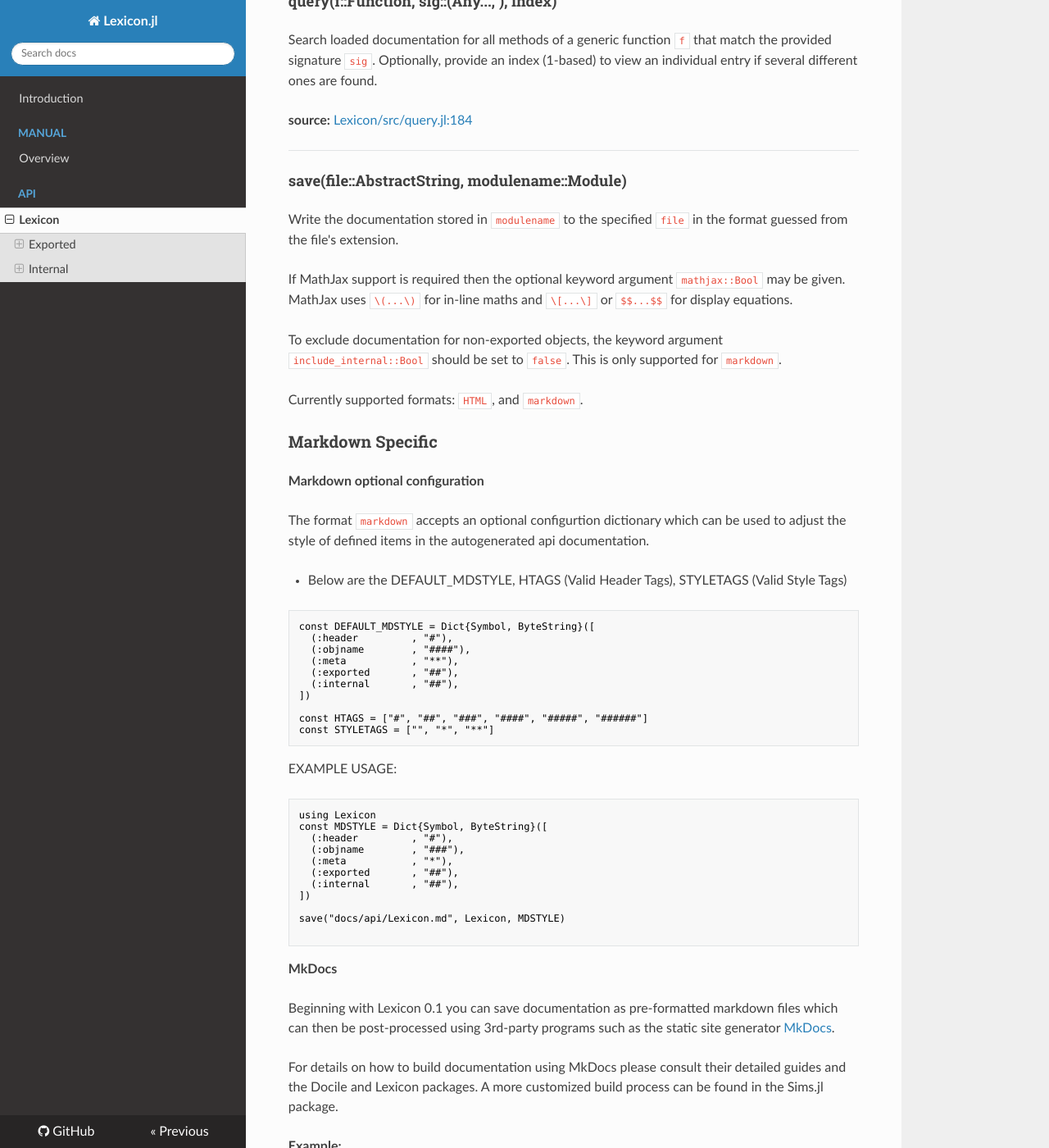
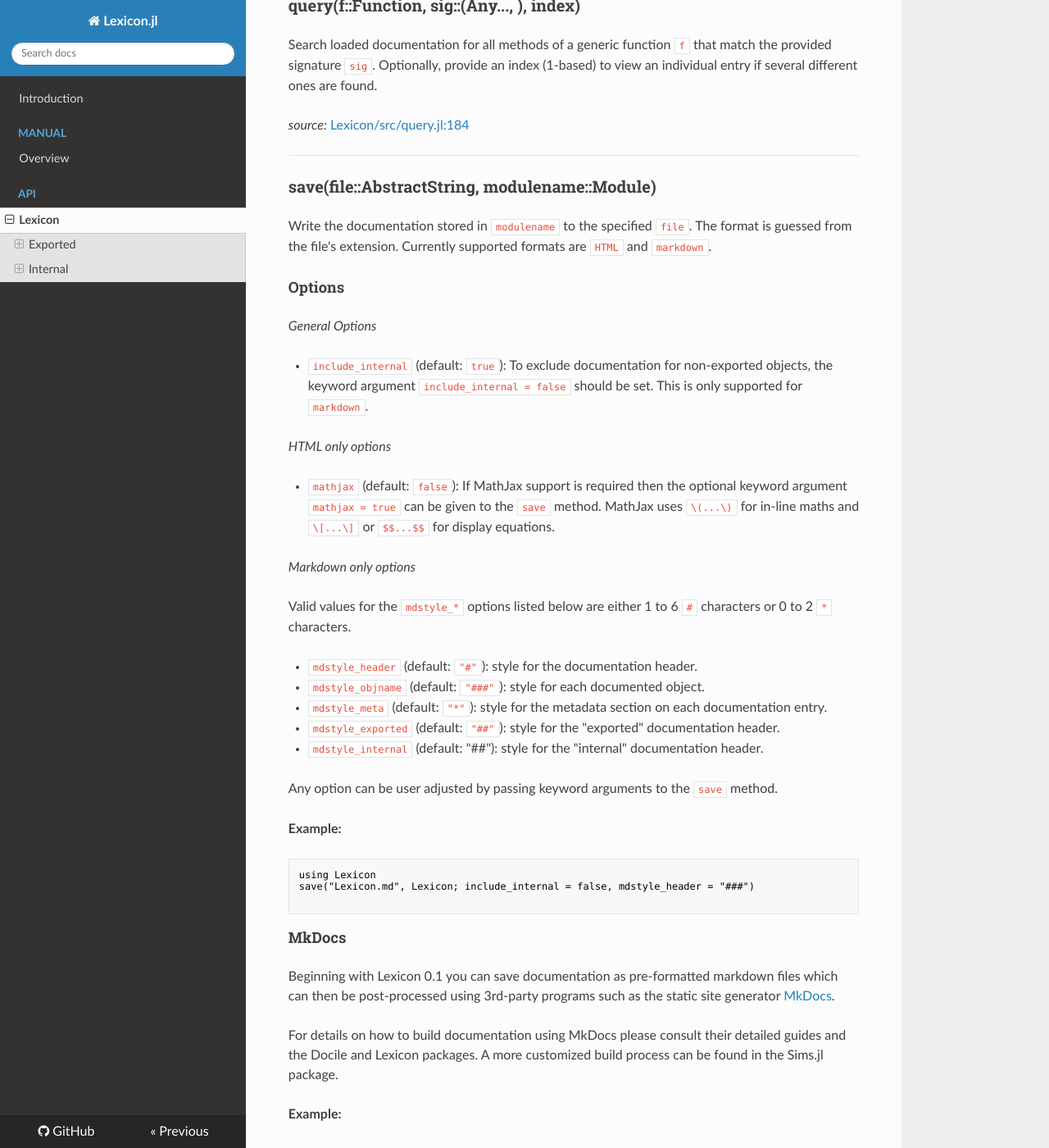
Before and after one commit to MichaelHatherly/Lexicon.jl, an MkDocs documentation site: the page built from docs/api/Lexicon.md, in a window 1280 px wide and 1400 px high, scrolled down 831 px. Shown: the whole window at 82% size. Built offline with MkDocs 1.6.1, drawn with Linux system fonts in a browser that asks for light colours; nearby versions of some CDN libraries; old or Windows-style settings are respelled for this version of MkDocs; some of the changed text lies outside the part shown.

Commit message:
Move documentation for `save` into an external file.

````diff
--- a/docs/api/Lexicon.md
+++ b/docs/api/Lexicon.md
@@ -3,7 +3,7 @@
 ## Exported
 ---
 
-#### doctest(modname::Module)
+### doctest(modname::Module)
 Run code blocks in the docstrings of the specified module `modname` and return
 a `Summary` of the results.
 
@@ -17,90 +17,78 @@
 ```
 
 
-**source:**
-[Lexicon/src/doctest.jl:101](https://github.com/MichaelHatherly/Lexicon.jl/tree/225931056383cf9ef922e60d15339d49db73725e/src/doctest.jl#L101)
+*source:*
+[Lexicon/src/doctest.jl:101](https://github.com/MichaelHatherly/Lexicon.jl/tree/69c4638bf8646d8060a7b664ee8281a286dc1009/src/doctest.jl#L101)
 
 ---
 
-#### query(f::Function, sig::(Any..., ))
+### query(f::Function, sig::(Any..., ))
 Search loaded documentation for all methods of a generic function `f` that match
 the provided signature `sig`. Optionally, provide an index (1-based) to view an
 individual entry if several different ones are found.
 
 
-**source:**
-[Lexicon/src/query.jl:184](https://github.com/MichaelHatherly/Lexicon.jl/tree/225931056383cf9ef922e60d15339d49db73725e/src/query.jl#L184)
+*source:*
+[Lexicon/src/query.jl:184](https://github.com/MichaelHatherly/Lexicon.jl/tree/69c4638bf8646d8060a7b664ee8281a286dc1009/src/query.jl#L184)
 
 ---
 
-#### query(f::Function, sig::(Any..., ), index)
+### query(f::Function, sig::(Any..., ), index)
 Search loaded documentation for all methods of a generic function `f` that match
 the provided signature `sig`. Optionally, provide an index (1-based) to view an
 individual entry if several different ones are found.
 
 
-**source:**
-[Lexicon/src/query.jl:184](https://github.com/MichaelHatherly/Lexicon.jl/tree/225931056383cf9ef922e60d15339d49db73725e/src/query.jl#L184)
+*source:*
+[Lexicon/src/query.jl:184](https://github.com/MichaelHatherly/Lexicon.jl/tree/69c4638bf8646d8060a7b664ee8281a286dc1009/src/query.jl#L184)
 
 ---
 
-#### save(file::AbstractString, modulename::Module)
-Write the documentation stored in `modulename` to the specified `file`
-in the format guessed from the file's extension.
+### save(file::AbstractString, modulename::Module)
+Write the documentation stored in `modulename` to the specified `file`.
+The format is guessed from the file's extension. Currently supported formats
+are `HTML` and `markdown`.
 
-If MathJax support is required then the optional keyword argument
-`mathjax::Bool` may be given. MathJax uses `\(...\)` for in-line maths
-and `\[...\]` or `$$...$$` for display equations.
+#### Options
 
-To exclude documentation for non-exported objects, the keyword argument
-`include_internal::Bool` should be set to `false`. This is only supported
-for `markdown`.
+*General Options*
 
-Currently supported formats: `HTML`, and `markdown`.
+* `include_internal` (default: `true`): To exclude documentation for non-exported objects,
+  the keyword argument `include_internal = false` should be set. This is only supported for
+  `markdown`.
 
-### Markdown Specific
+*HTML only options*
 
-**Markdown optional configuration**
+* `mathjax` (default: `false`): If MathJax support is required then the optional keyword
+  argument `mathjax = true` can be given to the `save` method.
+  MathJax uses `\(...\)` for in-line maths and `\[...\]` or `$$...$$` for display equations.
 
-The format `markdown` accepts an optional configurtion dictionary which can be used to adjust
-the style of defined items in the autogenerated api documentation.
+*Markdown only options*
 
-* Below are the DEFAULT_MDSTYLE, HTAGS (Valid Header Tags), STYLETAGS (Valid Style Tags)
+Valid values for the `mdstyle_*` options listed below are either 1 to 6 `#`
+characters or 0 to 2 `*` characters.
 
-```julia
-const DEFAULT_MDSTYLE = Dict{Symbol, ByteString}([
-  (:header         , "#"),
-  (:objname        , "####"),
-  (:meta           , "**"),
-  (:exported       , "##"),
-  (:internal       , "##"),
-])
+* `mdstyle_header`   (default: `"#"`):   style for the documentation header.
+* `mdstyle_objname`  (default: `"###"`): style for each documented object.
+* `mdstyle_meta`     (default: `"*"`):   style for the metadata section on each documentation entry.
+* `mdstyle_exported` (default: `"##"`):  style for the "exported" documentation header.
+* `mdstyle_internal` (default: "##"):    style for the "internal" documentation header.
 
-const HTAGS = ["#", "##", "###", "####", "#####", "######"]
-const STYLETAGS = ["", "*", "**"]
-```
+Any option can be user adjusted by passing keyword arguments to the `save` method.
 
-EXAMPLE USAGE:
+**Example:**
 
 ```julia
 using Lexicon
-const MDSTYLE = Dict{Symbol, ByteString}([
-  (:header         , "#"),
-  (:objname        , "###"),
-  (:meta           , "*"),
-  (:exported       , "##"),
-  (:internal       , "##"),
-])
-
-save("docs/api/Lexicon.md", Lexicon, MDSTYLE)
+save("Lexicon.md", Lexicon; include_internal = false, mdstyle_header = "###")
 
 ```
 
-**MkDocs**
+#### MkDocs
 
-Beginning with Lexicon 0.1 you can save documentation as pre-formatted
-markdown files which can then be post-processed using 3rd-party programs
-such as the static site generator [MkDocs](http://www.mkdocs.org).
+Beginning with Lexicon 0.1 you can save documentation as pre-formatted markdown
+files which can then be post-processed using 3rd-party programs such as the
+static site generator [MkDocs](http://www.mkdocs.org).
 
 For details on how to build documentation using MkDocs please consult their
 detailed guides and the Docile and Lexicon packages. A more customized build
@@ -108,8 +96,8 @@
 
 **Example:**
 
-The documentation for this package was created in the following manner.
-All commands are run from the top-level folder in the package.
+The documentation for this package was created in the following manner. All
+commands are run from the top-level folder in the package.
 
 ```julia
 using Lexicon
@@ -118,9 +106,9 @@
 
 ```
 
-From the command line, or using `run`, push the `doc/site` directory
-to the `gh-pages` branch on the package repository after pushing the
-changes to the `master` branch.
+From the command line, or using `run`, push the `doc/site` directory to the
+`gh-pages` branch on the package repository after pushing the changes to the
+`master` branch.
 
 ```
 git add .
@@ -191,12 +178,12 @@
 
 
 
-**source:**
-[Lexicon/src/filtering.jl:131](https://github.com/MichaelHatherly/Lexicon.jl/tree/225931056383cf9ef922e60d15339d49db73725e/src/filtering.jl#L131)
+*source:*
+[Lexicon/src/filtering.jl:131](https://github.com/MichaelHatherly/Lexicon.jl/tree/69c4638bf8646d8060a7b664ee8281a286dc1009/src/filtering.jl#L131)
 
 ---
 
-#### @query(args...)
+### @query(args...)
 Create a `Query` object from the provided `args`. The resulting query can then be
 `run` to retrieve matching results from currently loaded documentation.
 
@@ -229,24 +216,24 @@
 ```
 
 
-**signature:**
+*signature:*
 query(args...)
 
-**source:**
-[Lexicon/src/query.jl:116](https://github.com/MichaelHatherly/Lexicon.jl/tree/225931056383cf9ef922e60d15339d49db73725e/src/query.jl#L116)
+*source:*
+[Lexicon/src/query.jl:116](https://github.com/MichaelHatherly/Lexicon.jl/tree/69c4638bf8646d8060a7b664ee8281a286dc1009/src/query.jl#L116)
 
 ## Internal
 ---
 
-#### calculate_score(query, text, object)
+### calculate_score(query, text, object)
 Basic text importance scoring.
 
-**source:**
-[Lexicon/src/query.jl:207](https://github.com/MichaelHatherly/Lexicon.jl/tree/225931056383cf9ef922e60d15339d49db73725e/src/query.jl#L207)
+*source:*
+[Lexicon/src/query.jl:207](https://github.com/MichaelHatherly/Lexicon.jl/tree/69c4638bf8646d8060a7b664ee8281a286dc1009/src/query.jl#L207)
 
 ---
 
-#### filter(docs::Docile.Metadata)
+### filter(docs::Docile.Metadata)
 Filter Metadata based on categories or file source
 
 **Arguments**
@@ -282,12 +269,12 @@
 
 
 
-**source:**
-[Lexicon/src/filtering.jl:39](https://github.com/MichaelHatherly/Lexicon.jl/tree/225931056383cf9ef922e60d15339d49db73725e/src/filtering.jl#L39)
+*source:*
+[Lexicon/src/filtering.jl:39](https://github.com/MichaelHatherly/Lexicon.jl/tree/69c4638bf8646d8060a7b664ee8281a286dc1009/src/filtering.jl#L39)
 
 ---
 
-#### filter(f::Function, docs::Docile.Metadata)
+### filter(f::Function, docs::Docile.Metadata)
 Filter Metadata based on a function
 
 **Arguments**
@@ -314,20 +301,20 @@
 
 
 
-**source:**
-[Lexicon/src/filtering.jl:78](https://github.com/MichaelHatherly/Lexicon.jl/tree/225931056383cf9ef922e60d15339d49db73725e/src/filtering.jl#L78)
+*source:*
+[Lexicon/src/filtering.jl:78](https://github.com/MichaelHatherly/Lexicon.jl/tree/69c4638bf8646d8060a7b664ee8281a286dc1009/src/filtering.jl#L78)
 
 ---
 
-#### Lexicon.Match
+### Lexicon.Match
 An entry and the set of all objects that are linked to it.
 
-**source:**
-[Lexicon/src/query.jl:43](https://github.com/MichaelHatherly/Lexicon.jl/tree/225931056383cf9ef922e60d15339d49db73725e/src/query.jl#L43)
+*source:*
+[Lexicon/src/query.jl:43](https://github.com/MichaelHatherly/Lexicon.jl/tree/69c4638bf8646d8060a7b664ee8281a286dc1009/src/query.jl#L43)
 
 ---
 
-#### Lexicon.Query
+### Lexicon.Query
 Holds the parsed user query.
 
 **Fields:**
@@ -338,13 +325,13 @@
 
 
 
-**source:**
-[Lexicon/src/query.jl:23](https://github.com/MichaelHatherly/Lexicon.jl/tree/225931056383cf9ef922e60d15339d49db73725e/src/query.jl#L23)
+*source:*
+[Lexicon/src/query.jl:23](https://github.com/MichaelHatherly/Lexicon.jl/tree/69c4638bf8646d8060a7b664ee8281a286dc1009/src/query.jl#L23)
 
 ---
 
-#### Lexicon.QueryResults
+### Lexicon.QueryResults
 Stores the matching entries resulting from running a query.
 
-**source:**
-[Lexicon/src/query.jl:53](https://github.com/MichaelHatherly/Lexicon.jl/tree/225931056383cf9ef922e60d15339d49db73725e/src/query.jl#L53)
+*source:*
+[Lexicon/src/query.jl:53](https://github.com/MichaelHatherly/Lexicon.jl/tree/69c4638bf8646d8060a7b664ee8281a286dc1009/src/query.jl#L53)
````
Also changed, not shown: other parts of docs/api/Lexicon.md (+6 -7 lines), src/docs/README.md (added, +4 -0 lines), src/docs/save.md (added, +79 -0 lines), 1 other file.
